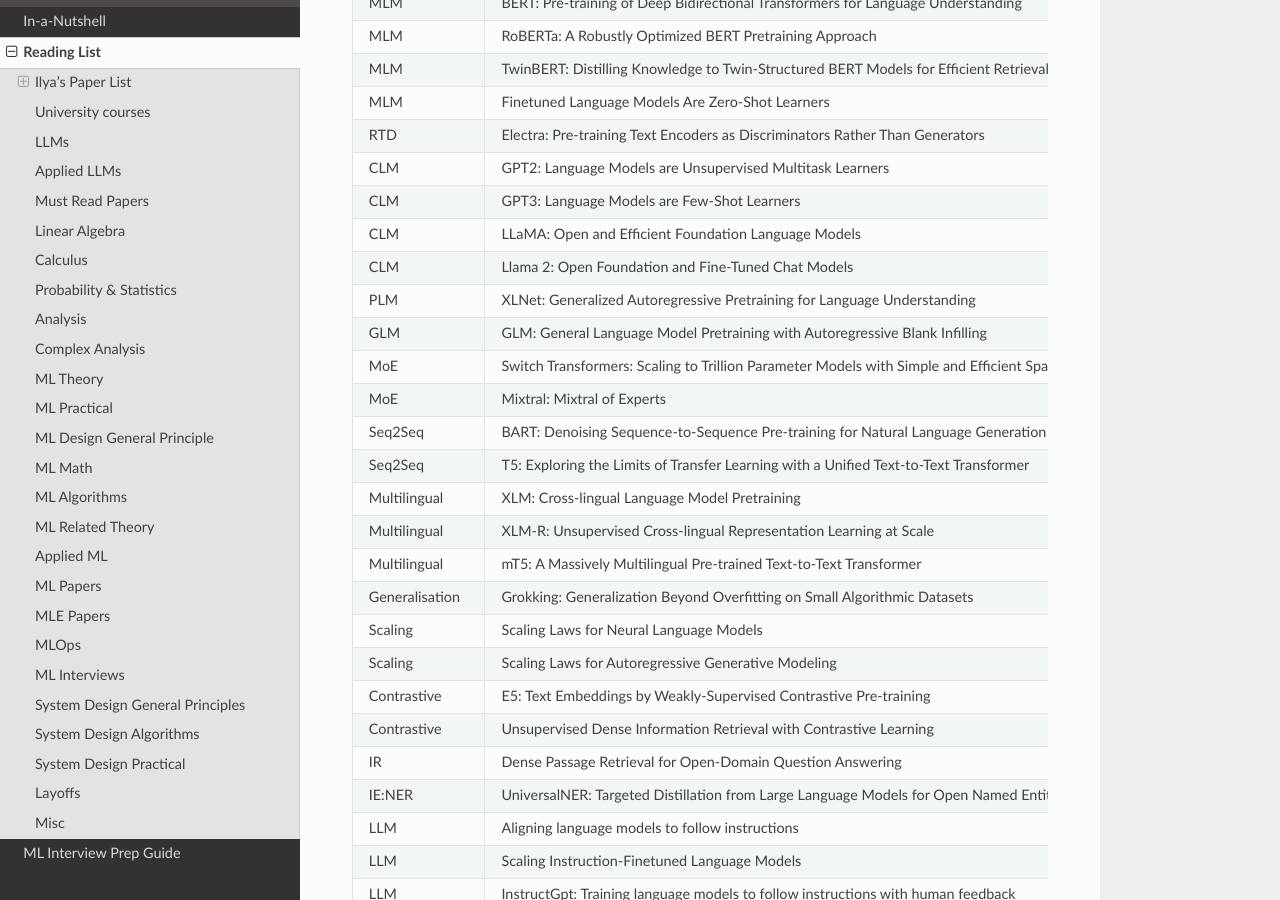
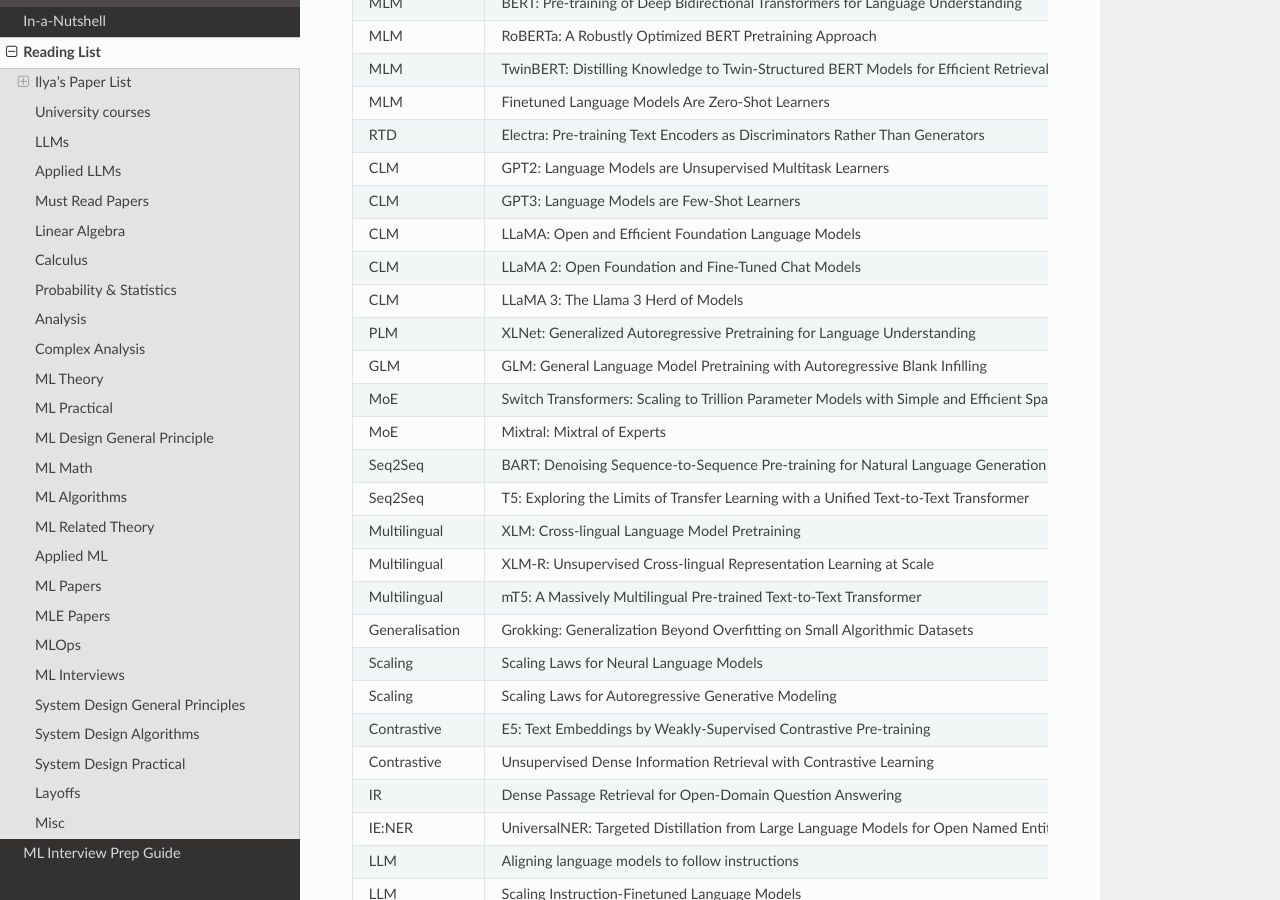
Before and after one commit to uselesstechjunks/leetcode, a Sphinx documentation site: the page built from docs/source/readlist.rst, in a window 1280 px wide and 900 px high, scrolled down 3246 px. Built offline with Sphinx 7.4.7 and the Read the Docs theme 2.0.0, drawn with Linux system fonts in a browser that asks for light colours.

Commit message:
Update readlist.rst (#323)

```diff
--- a/docs/source/readlist.rst
+++ b/docs/source/readlist.rst
@@ -135,7 +135,8 @@ Must Read Papers
 		CLM, GPT2: Language Models are Unsupervised Multitask Learners
 		CLM, GPT3: Language Models are Few-Shot Learners
 		CLM, LLaMA: Open and Efficient Foundation Language Models
-		CLM, Llama 2: Open Foundation and Fine-Tuned Chat Models
+		CLM, LLaMA 2: Open Foundation and Fine-Tuned Chat Models
+		CLM, LLaMA 3: The Llama 3 Herd of Models
 		PLM, XLNet: Generalized Autoregressive Pretraining for Language Understanding
 		GLM, GLM: General Language Model Pretraining with Autoregressive Blank Infilling
 		MoE,Switch Transformers: Scaling to Trillion Parameter Models with Simple and Efficient Sparsity
```
